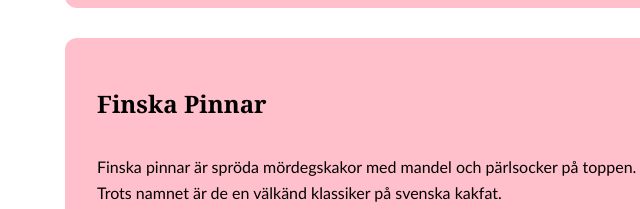
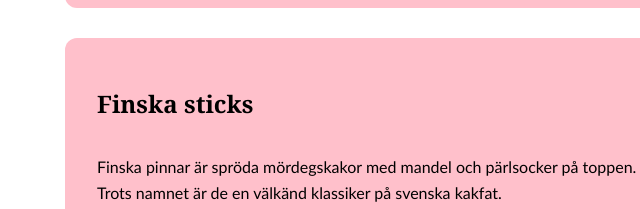
Before and after one commit to nellieees98/Hemsida, a plain HTML site: page index.html in a window 1280 px wide. Shown: the part 1531-1740 px from the top of the page, 173-813 px from the left. Drawn offline with Linux system fonts and the light colour scheme.

Commit message:
Rename "Finska Pinnar" to "Finska sticks" in recipe section

```diff
--- a/index.html
+++ b/index.html
@@ -77,7 +77,7 @@
             </article>
 
             <article id="finska-pinnar" class="recept">
-                <h2>Finska Pinnar</h2>
+                <h2>Finska sticks</h2>
                 <p>Finska pinnar är spröda mördegskakor med mandel och pärlsocker på toppen. Trots namnet är de en välkänd klassiker på svenska kakfat.</p>
                 <p>Ca 60 kakor.</p>
                 <figure>
```
